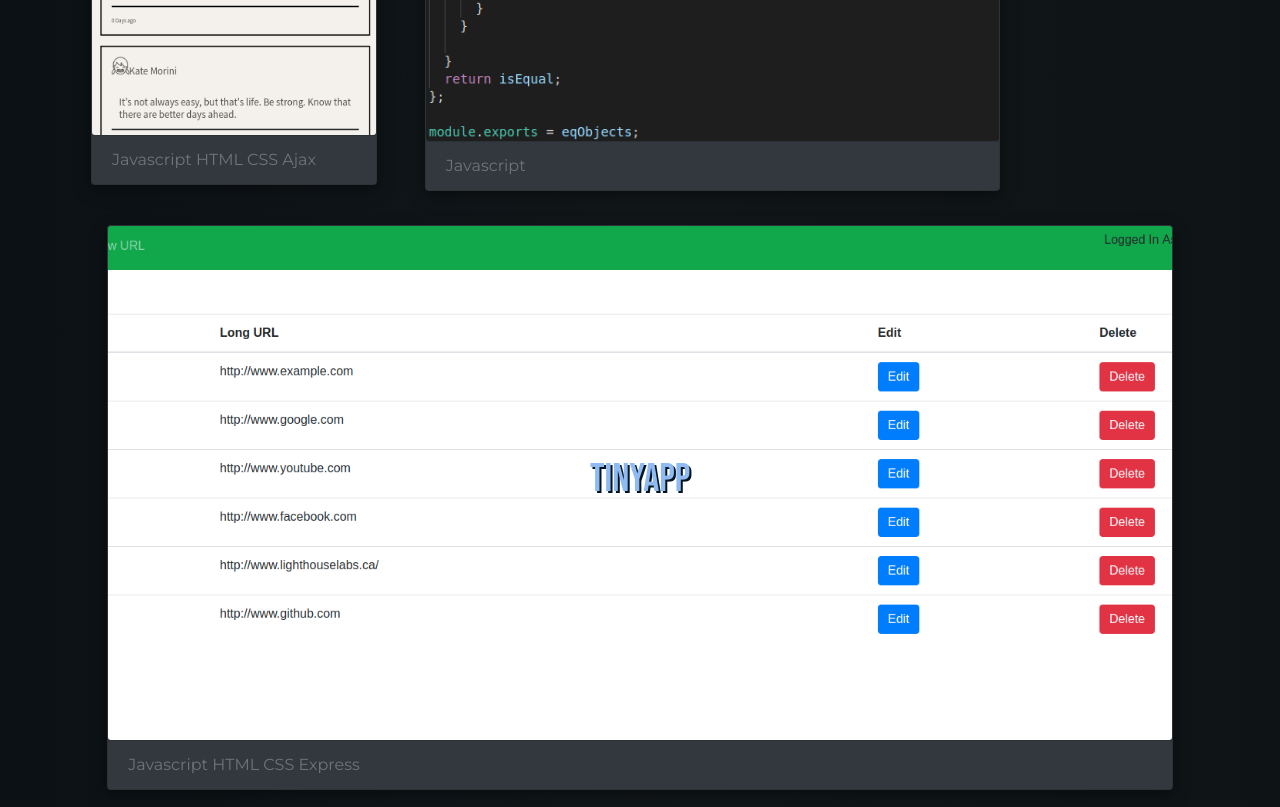
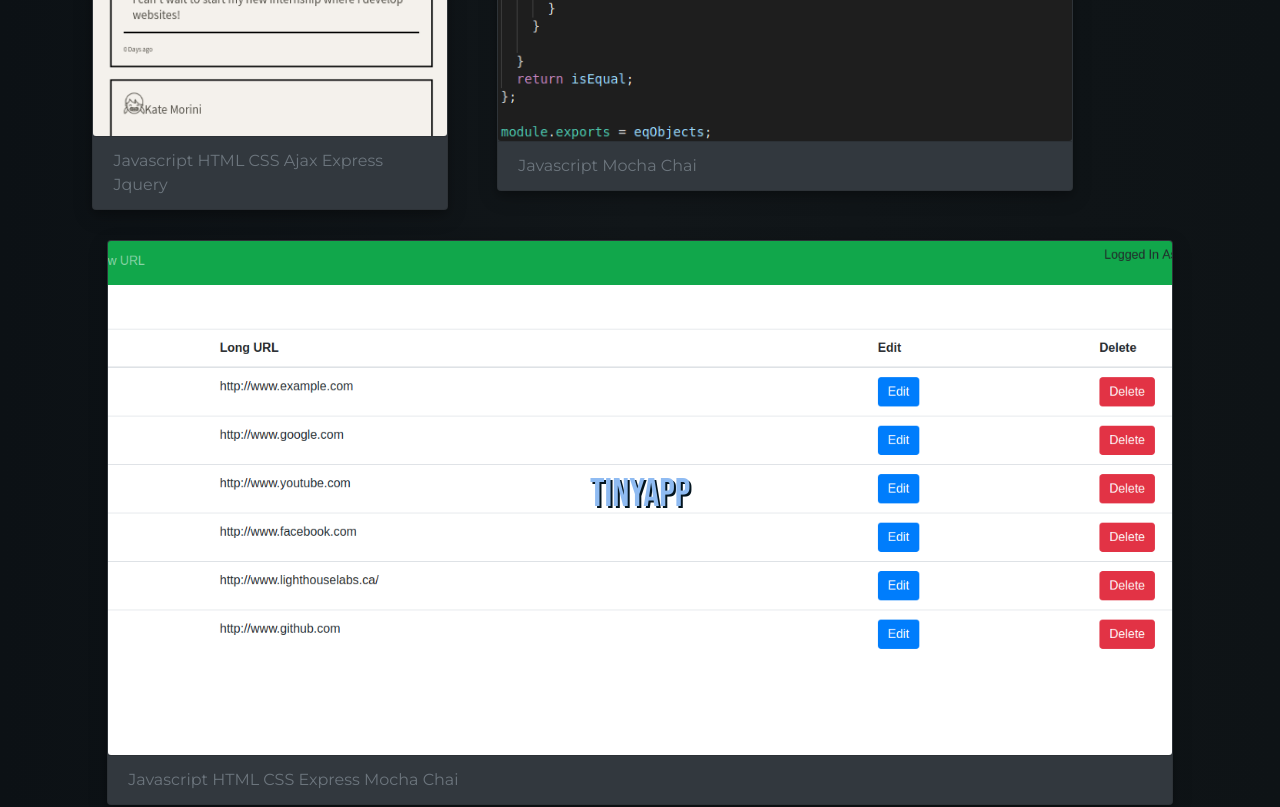
Before and after one commit to ChrisnNg/Ng, a React (Create React App) app: page / in a window 1280 px wide. Shown: the part 6020-6827 px from the top of the page. Built offline with nearby package versions, Linux system fonts and the light colour scheme.

Commit message:
update stacks

```diff
--- a/src/App.js
+++ b/src/App.js
@@ -193,7 +193,7 @@ function App() {
         </>
       ),
       imgsrc: tweeter,
-      footer: ["Javascript", "HTML", "CSS", "Ajax"]
+      footer: ["Javascript", "HTML", "CSS", "Ajax", "Express", "Jquery"]
     },
     {
       title: (
@@ -204,13 +204,13 @@ function App() {
       text: (
         <>
           A mini clone of the Lodash library. BEWARE: This library was published
-          for learning purposes. It is not intended for use in production-grade
-          software. This project was created and published by me as part of my
-          learnings at Lighthouse Labs.
+          for learning purposes. Tested with Mocha and Chai. It is not intended
+          for use in production-grade software. This project was created and
+          published by me as part of my learnings at Lighthouse Labs.
         </>
       ),
       imgsrc: lotide,
-      footer: ["Javascript"]
+      footer: ["Javascript", "Mocha", "Chai"]
     },
     {
       title: (
@@ -223,11 +223,11 @@ function App() {
           TinyApp is a full stack web application built with Node and Express
           that allows users to shorten long URLs (à la bit.ly). Fully features
           user account creation and user specific links and encypts account
-          information with bcrypt.
+          information with bcrypt. Tested with Mocha and Chai.
         </>
       ),
       imgsrc: tinyapp,
-      footer: ["Javascript", "HTML", "CSS", "Express"]
+      footer: ["Javascript", "HTML", "CSS", "Express", "Mocha", "Chai"]
     }
   ];
 
```
